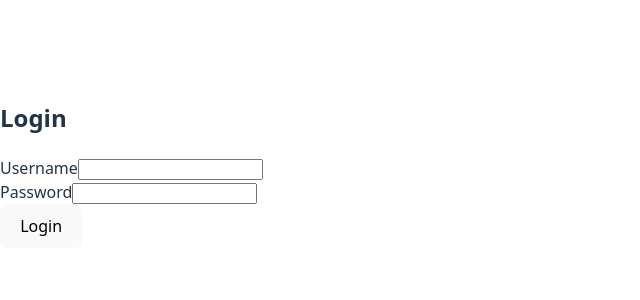
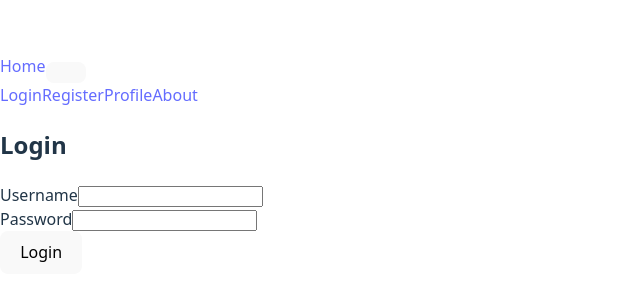
Before and after one commit to R-Marinescu/PlaneTicketsUI, a React (Vite) app: page /login in a window 1280 px wide. Shown: the part 236-536 px from the top of the page, without its empty margins (0-640 px from the left). Built offline with nearby package versions, Linux system fonts and the light colour scheme.

Commit message:
small changes and styling

```diff
--- a/src/App.tsx
+++ b/src/App.tsx
@@ -2,6 +2,7 @@ import React, { useState, useEffect } from 'react';
 import { BrowserRouter as Router, Route, Routes, Link, useNavigate, useParams } from 'react-router-dom';
 import { Container } from 'react-bootstrap';
 import LoginForm from './components/LoginForm';
+import Navbar from './components/Navbar';
 import { useUserContext } from './context/UserContext';
 
 function App() {
@@ -23,12 +24,12 @@ function App() {
     localStorage.removeItem('authToken');
     localStorage.removeItem('email');
   };
-//console.log("User context:", user);
+
   return (
     <Container className="mb-4">
         <div>
-
           {isLoggedIn && user && <p className='alert alert-success'>Welcome, {user.email}!</p>}
+          <Navbar isLoggedIn={isLoggedIn} handleLogout={handleLogout}/>
           <Routes>
             <Route path="/login" element={<LoginForm setIsLoggedIn={setIsLoggedIn} setToken={setToken} />} />
           </Routes>
--- /dev/null
+++ b/src/components/Navbar.module.css
@@ -0,0 +1,88 @@
+/* Navbar.module.css */
+.navbar {
+    background: linear-gradient(135deg, #667eea 0%, #764ba2 100%);
+    backdrop-filter: blur(10px);
+    box-shadow: 0 4px 12px rgba(0, 0, 0, 0.15);
+    border-bottom: 1px solid rgba(255, 255, 255, 0.1);
+    transition: all 0.3s ease;
+}
+
+.navbar:hover {
+    box-shadow: 0 6px 20px rgba(0, 0, 0, 0.2);
+}
+
+.brand {
+    font-weight: 700;
+    font-size: 1.5rem;
+    color: white !important;
+    text-decoration: none;
+    transition: all 0.3s ease;
+}
+
+.brand:hover {
+    color: #ffd700 !important;
+    transform: scale(1.05);
+}
+
+.navLink {
+    color: white !important;
+    font-weight: 500;
+    margin: 0 8px;
+    padding: 8px 16px;
+    border-radius: 20px;
+    transition: all 0.3s ease;
+    text-decoration: none;
+}
+
+.navLink:hover {
+    background-color: rgba(255, 255, 255, 0.2);
+    color: #ffd700 !important;
+    transform: translateY(-2px);
+}
+
+.navLink:focus {
+    outline: none;
+    box-shadow: 0 0 0 2px rgba(255, 215, 0, 0.5);
+}
+
+.logoutBtn {
+    background: linear-gradient(45deg, #ff6b6b, #ee5a52);
+    color: white !important;
+    border: none;
+    padding: 8px 20px;
+    border-radius: 25px;
+    font-weight: 600;
+    transition: all 0.3s ease;
+    cursor: pointer;
+}
+
+.logoutBtn:hover {
+    background: linear-gradient(45deg, #ff5252, #d32f2f);
+    transform: translateY(-2px);
+    box-shadow: 0 4px 12px rgba(255, 107, 107, 0.4);
+}
+
+.logoutBtn:active {
+    transform: translateY(0);
+}
+
+.navToggle {
+    border: none;
+    background: transparent;
+}
+
+.navToggle:focus {
+    box-shadow: 0 0 0 2px rgba(255, 215, 0, 0.5);
+}
+
+/* Responsive design */
+@media (max-width: 768px) {
+    .navLink {
+        margin: 4px 0;
+        text-align: center;
+    }
+
+    .brand {
+        font-size: 1.3rem;
+    }
+}
--- /dev/null
+++ b/src/components/Navbar.tsx
@@ -0,0 +1,33 @@
+import React from 'react';
+import { Link } from 'react-router-dom';
+import { Navbar as BootstrapNavbar, Nav, Button, Container } from 'react-bootstrap';
+import '../css/Navbar.module.css';
+
+interface NavbarProps {
+    isLoggedIn: boolean;
+    handleLogout: () => void;
+}
+
+const Navbar = ({ isLoggedIn, handleLogout }: NavbarProps) => {
+    return (
+        <BootstrapNavbar sticky="top" className="shadow-sm bg-white mb-4">
+            <Container>
+                <BootstrapNavbar.Brand as={Link} to="/">Home</BootstrapNavbar.Brand>
+                <BootstrapNavbar.Toggle aria-controls="navbarNav"/>
+                <BootstrapNavbar.Collapse id="navbarNav">
+                    <Nav className="me-auto">
+                        <Nav.Link as={Link} to="/login">Login</Nav.Link>
+                        <Nav.Link as={Link} to="/register">Register</Nav.Link>
+                        <Nav.Link as={Link} to="/user-me">Profile</Nav.Link>
+                        <Nav.Link as={Link} to="/About">About</Nav.Link>
+                        { isLoggedIn && (
+                            <Nav.Link as="button" className="btn btn-link" onClick={handleLogout}>Logout</Nav.Link>
+                        )}
+                    </Nav>
+                </BootstrapNavbar.Collapse>
+            </Container>
+        </BootstrapNavbar>
+    )
+}
+
+export default Navbar;
--- a/src/context/UserContext.tsx
+++ b/src/context/UserContext.tsx
@@ -62,7 +62,7 @@ export const UserProvider: React.FC<UserProviderProps> = ({ children }: UserProv
     }, []); // Run once on mount
 
     if (isLoading) {
-        return <div>Loading...</div>; // Show loading while checking token
+        return <div>Loading...</div>;
     }
 
     return (
```
Also changed, not shown: src/css/Navbar.module.css (added).
